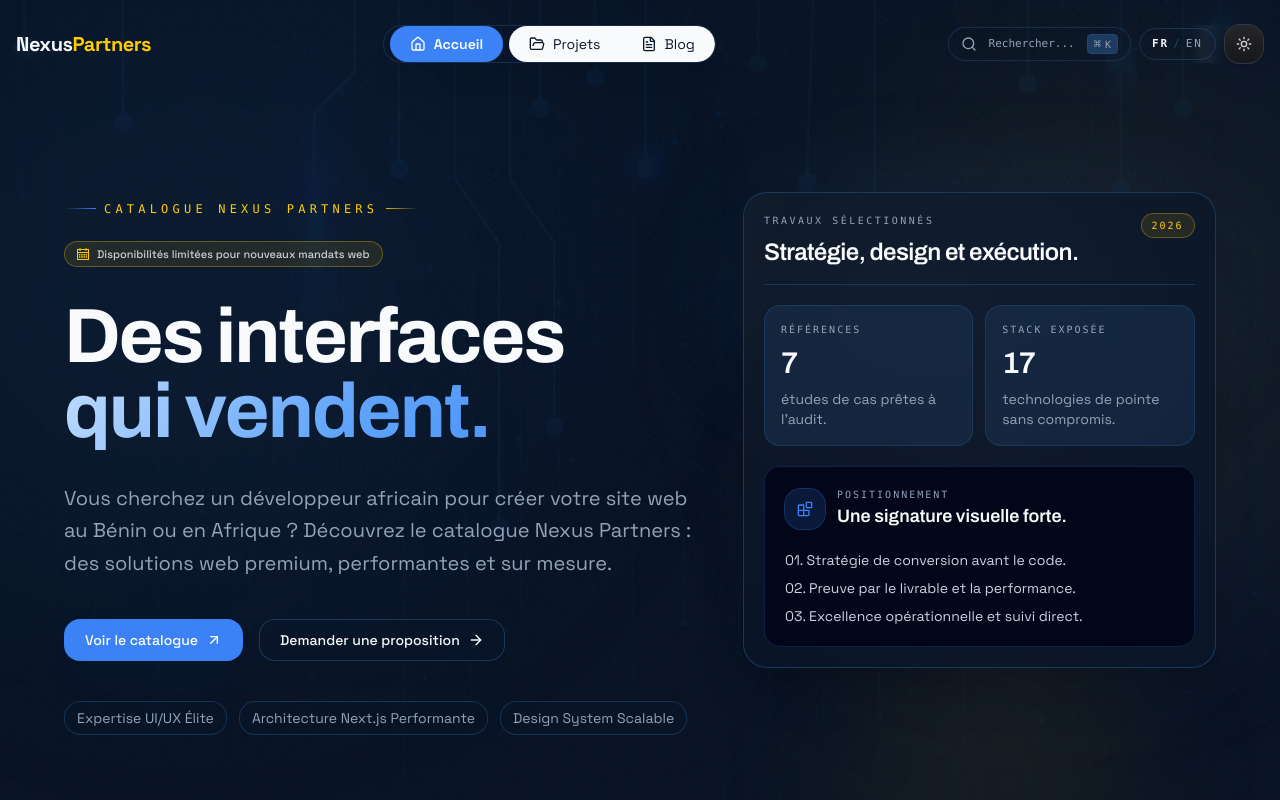
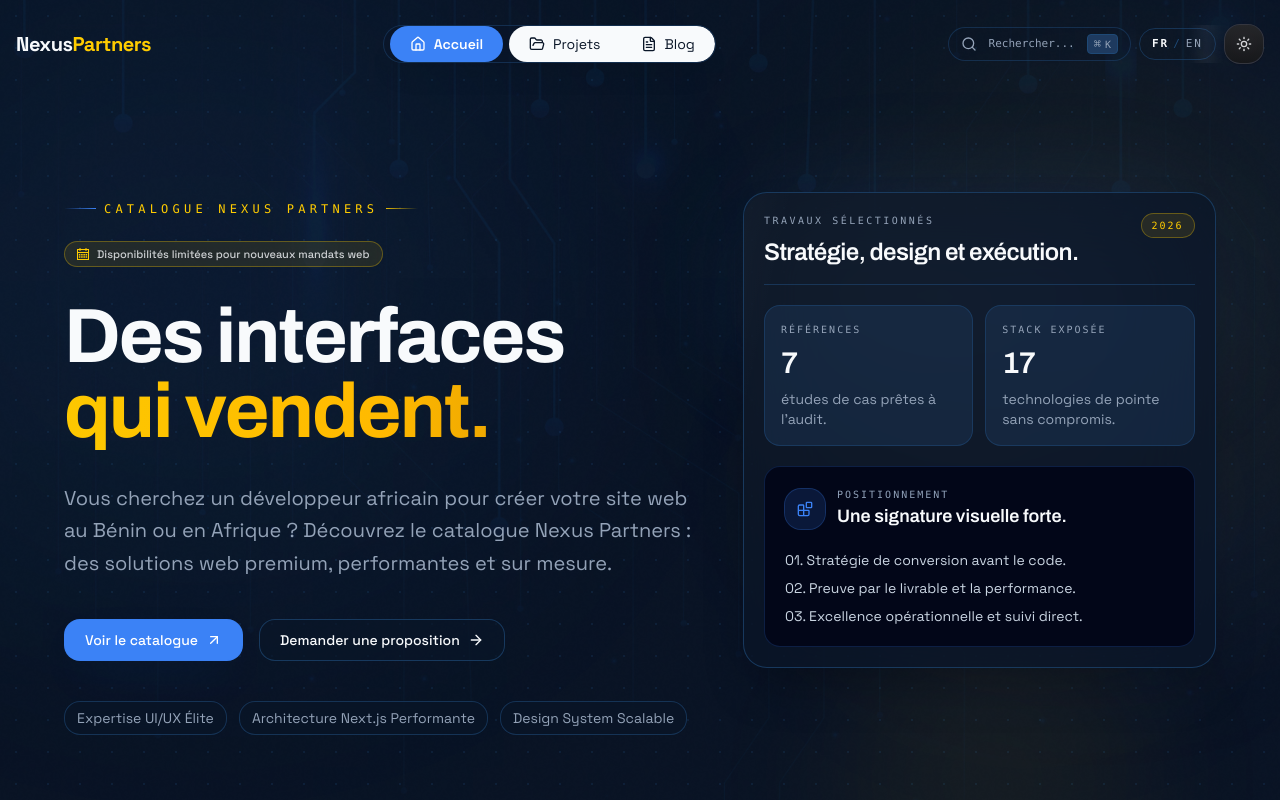
Before and after one commit to Hop-Syder/projet-nexus, a Next.js app: page / in a window 1280 px wide. Shown: the top 800 px of the page. Built offline with nearby package versions, Linux system fonts and the light colour scheme.

Commit message:
style: update hero subtitle text to use amber-yellow gradient effect

```diff
--- a/app/page.tsx
+++ b/app/page.tsx
@@ -337,7 +337,7 @@
               >
                 <span className="sr-only">Nexus Partners — Développeur Web au Bénin & Afrique. </span>
                 <span className="block text-foreground">{t.heroLine1}</span>
-                <span className="block text-gradient-brand">{t.heroLine2}</span>
+                <span className="block bg-gradient-to-r from-yellow-400 via-amber-400 to-yellow-600 bg-clip-text text-transparent">{t.heroLine2}</span>
               </h1>
 
               <p className="mt-8 max-w-2xl text-pretty text-lg leading-relaxed text-muted-foreground md:text-xl md:leading-relaxed">
```
